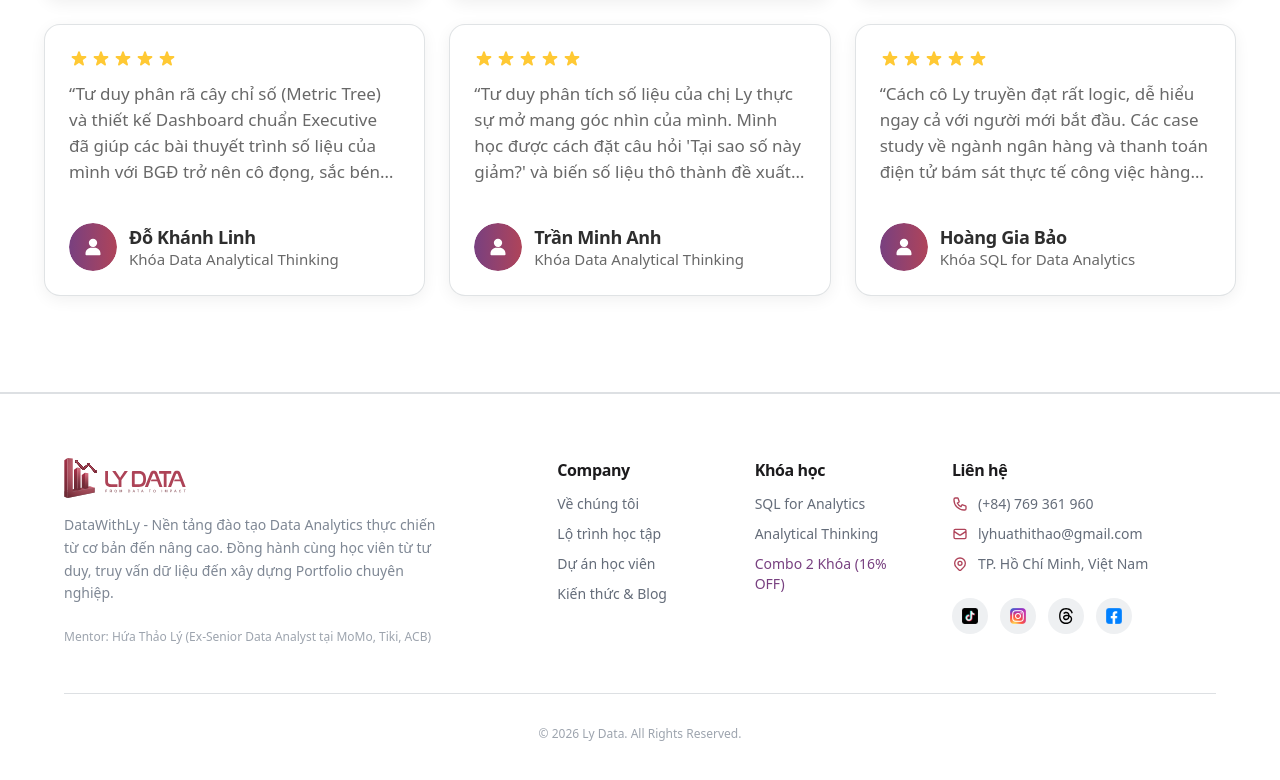
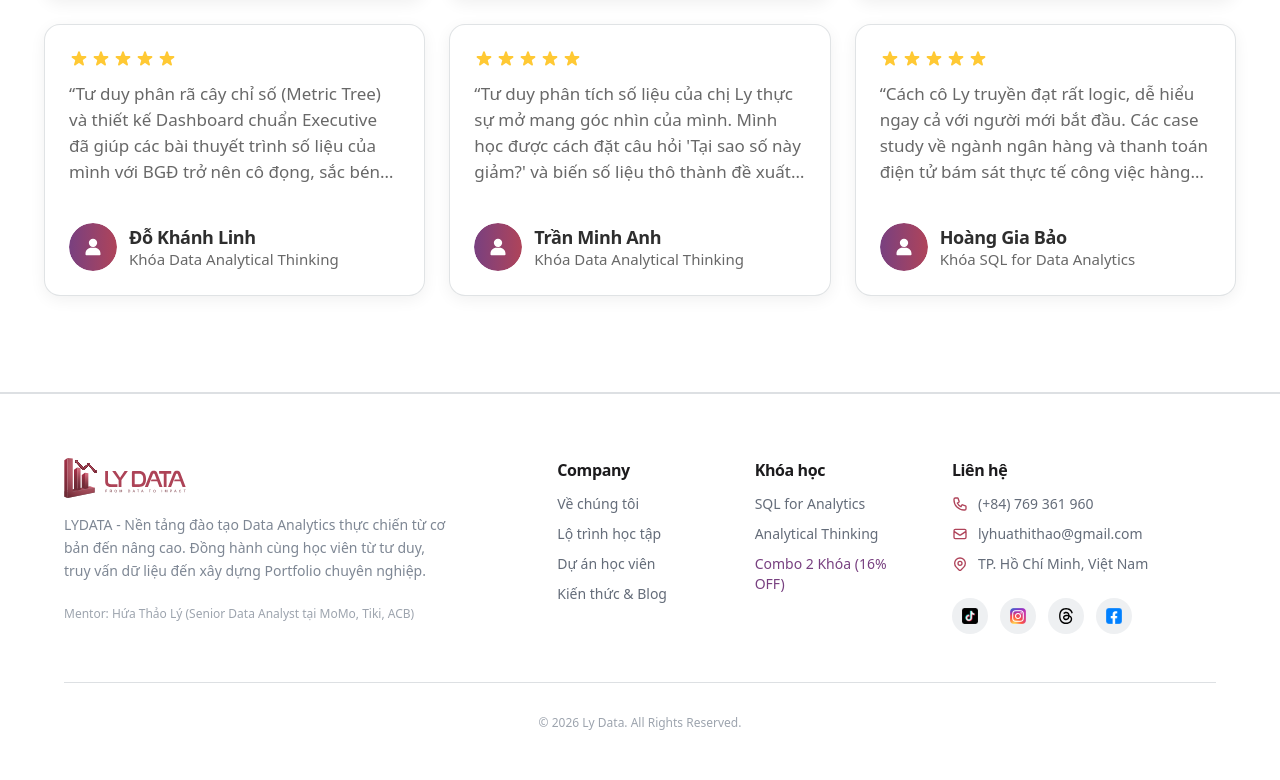
Before and after one commit to TruongHienTHMH/Ed_tech, a Next.js app: page / in a window 1280 px wide. Shown: the part 7356-8136 px from the top of the page. Built offline with nearby package versions, Linux system fonts and the light colour scheme; no server answers.

Commit message:
refactor: update brand name to LYDATA and revise mentor title in footer

```diff
--- a/components/layout/Footer.tsx
+++ b/components/layout/Footer.tsx
@@ -23,10 +23,10 @@ export default function Footer() {
               />
             </Link>
             <p className="text-neutral-500 text-sm leading-relaxed max-w-sm">
-              DataWithLy - Nền tảng đào tạo Data Analytics thực chiến từ cơ bản đến nâng cao. Đồng hành cùng học viên từ tư duy, truy vấn dữ liệu đến xây dựng Portfolio chuyên nghiệp.
+              LYDATA - Nền tảng đào tạo Data Analytics thực chiến từ cơ bản đến nâng cao. Đồng hành cùng học viên từ tư duy, truy vấn dữ liệu đến xây dựng Portfolio chuyên nghiệp.
             </p>
             <div className="pt-2 text-xs text-neutral-400">
-              Mentor: Hứa Thảo Lý (Ex-Senior Data Analyst tại MoMo, Tiki, ACB)
+              Mentor: Hứa Thảo Lý (Senior Data Analyst tại MoMo, Tiki, ACB)
             </div>
           </div>
 
```
